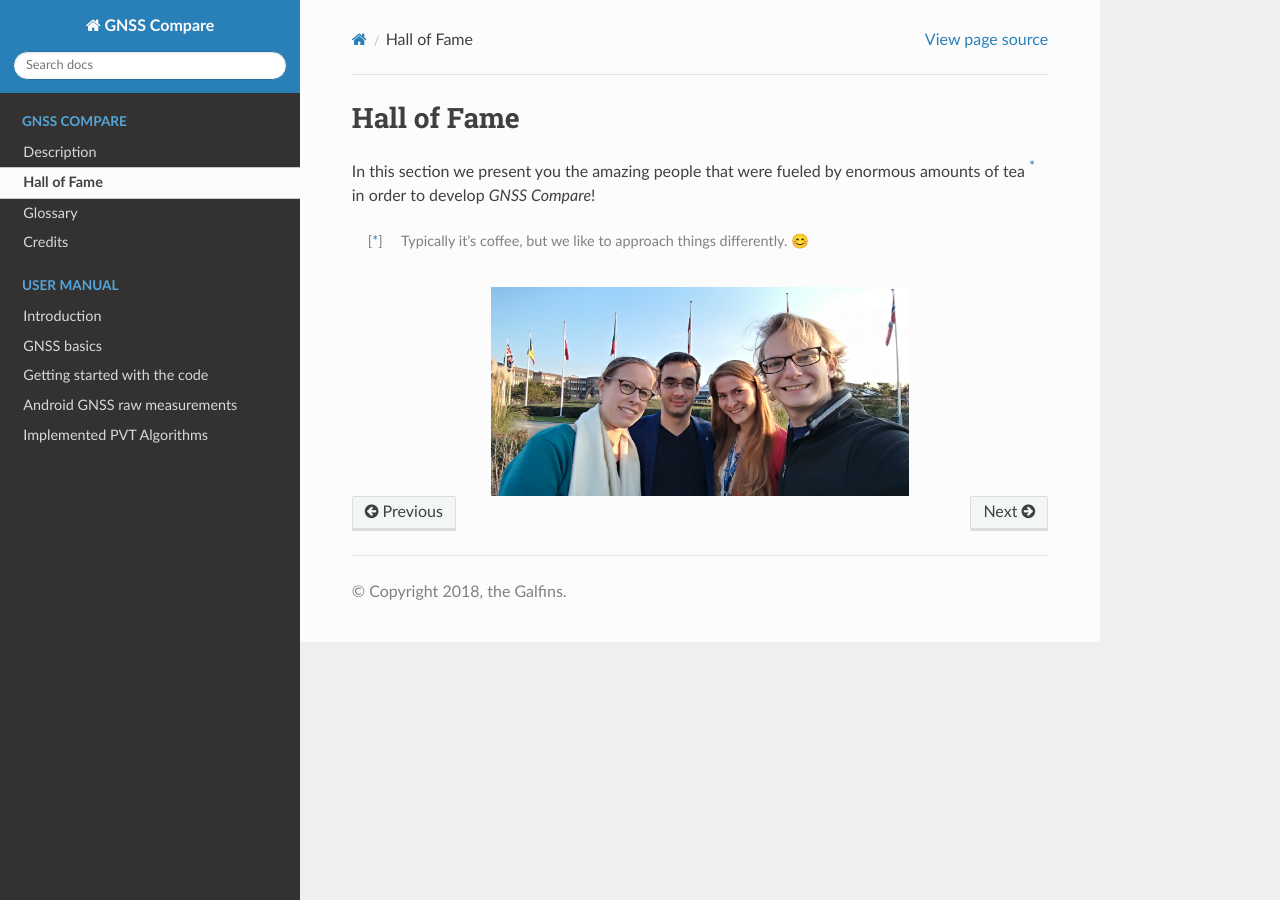
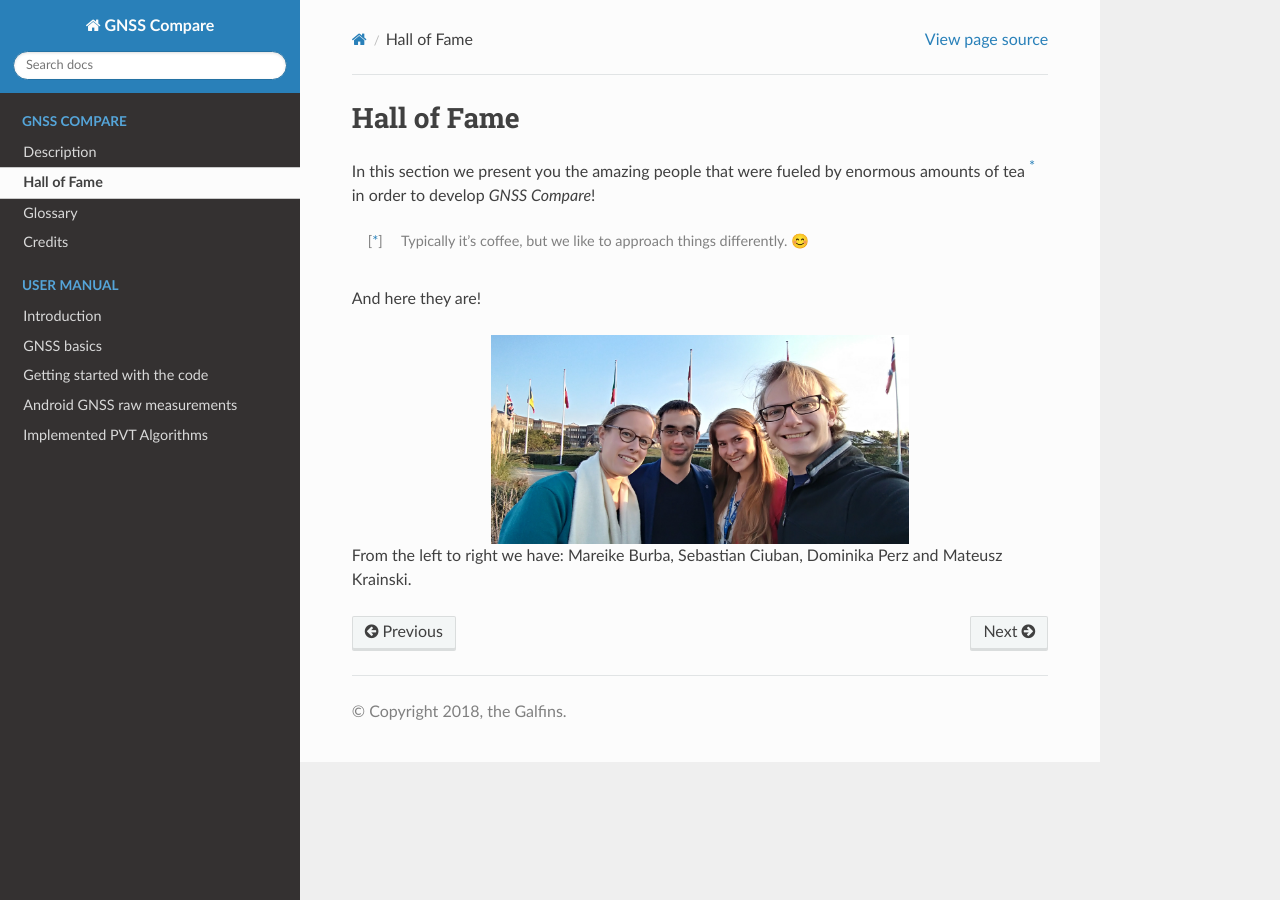
Before and after one commit to TheGalfins/GNSS_Compare, a Sphinx documentation site: the page built from docs/team.rst, in a window 1280 px wide. Built offline with Sphinx 7.4.7 and the Read the Docs theme 2.0.0, drawn with Linux system fonts in a browser that asks for light colours; pages that are not in the unit, such as notebooks, are missing from menus.

Commit message:
Added a description to the group's picture

```diff
--- a/docs/team.rst
+++ b/docs/team.rst
@@ -10,8 +10,11 @@ enormous amounts of tea [*]_ in order to develop *GNSS Compare*!
 
 .. [*] Typically it's coffee, but we like to approach things differently. 😊
 
+And here they are!
 
 .. image:: img/Team.jpg
     :width: 60%
     :align: center
     :alt: TheGalfins
+
+From the left to right we have: Mareike Burba, Sebastian Ciuban, Dominika Perz and Mateusz Krainski.
```
